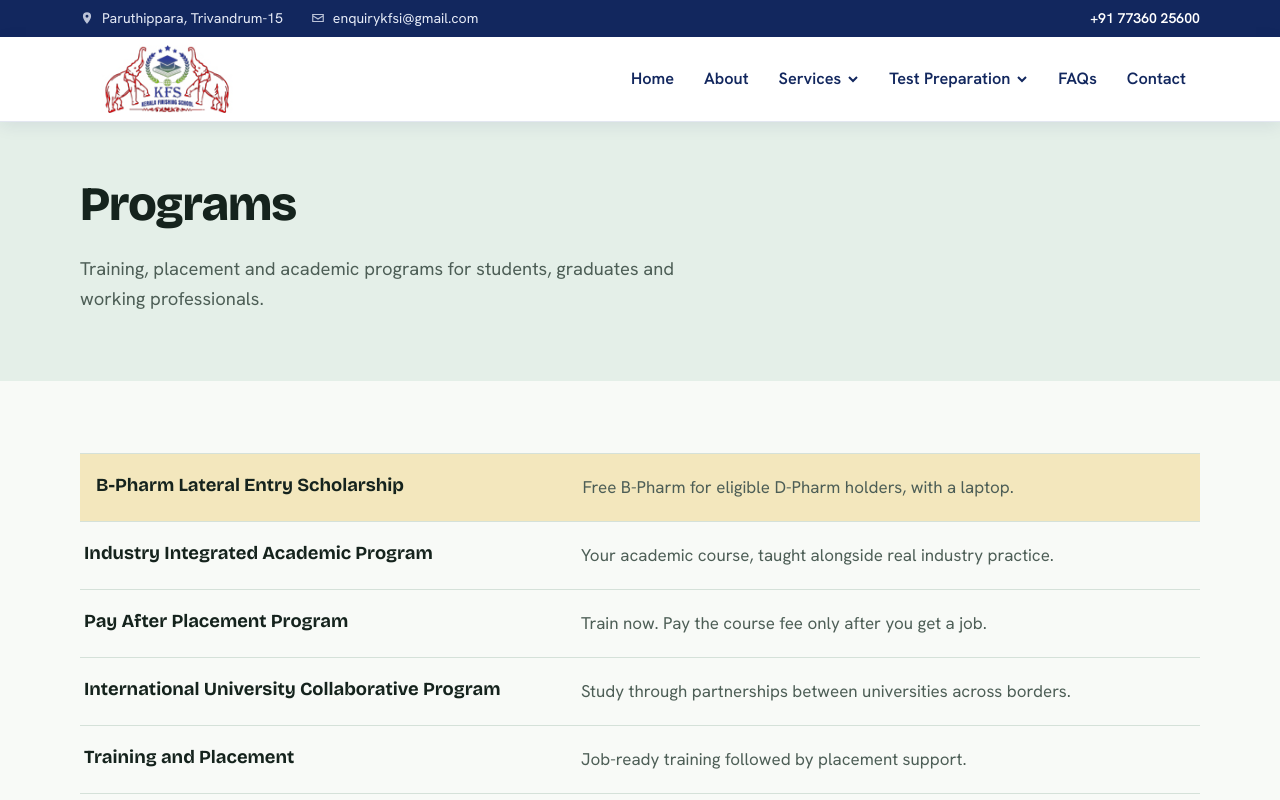
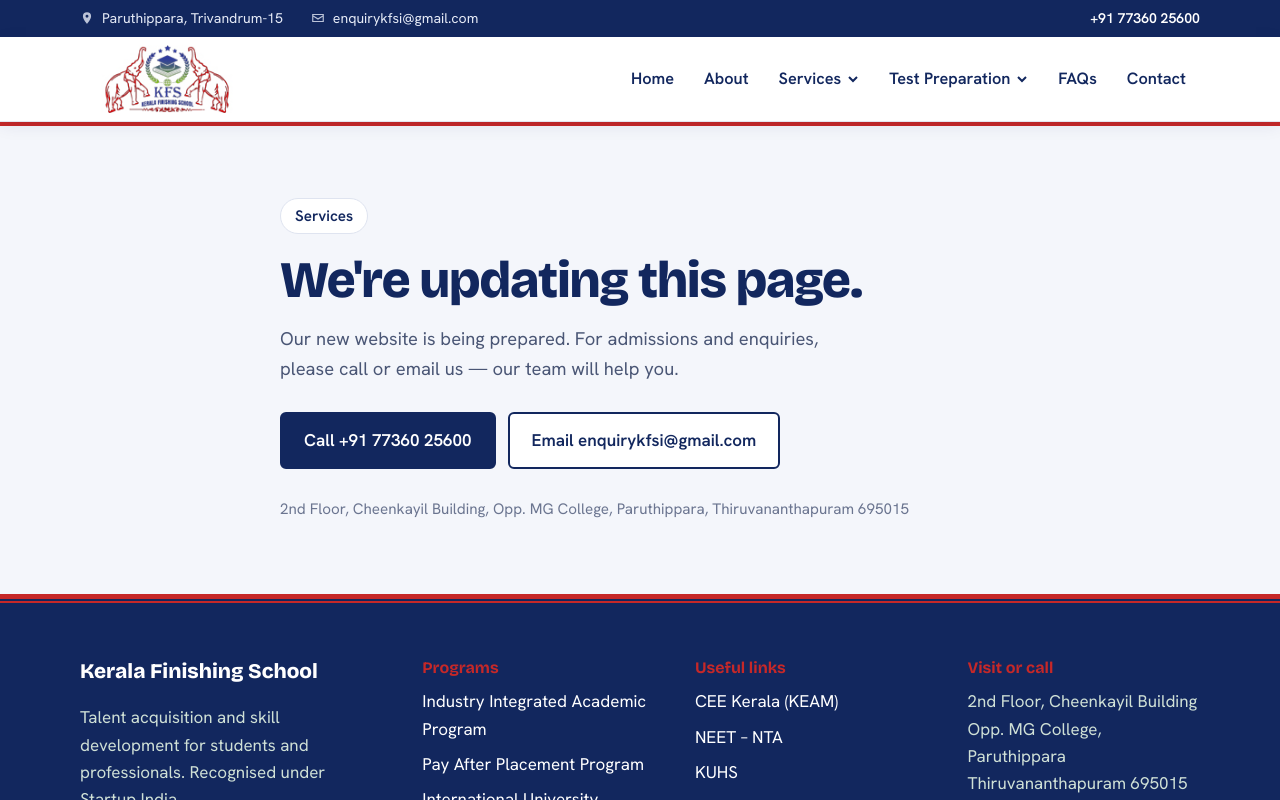
Before and after one commit to Dinoy77/kfs-website, a React (Vite) app: page /programs in a window 1280 px wide. Shown: the top 800 px of the page. Built offline with nearby package versions, Linux system fonts and the light colour scheme.

Commit message:
Show in-progress message on all pages

```diff
--- a/src/App.jsx
+++ b/src/App.jsx
@@ -1,28 +1,26 @@
 import { Routes, Route } from 'react-router-dom'
 import Layout from './components/Layout.jsx'
-import Home from './pages/Home.jsx'
-import About from './pages/About.jsx'
-import Programs from './pages/Programs.jsx'
-import ProgramDetail from './pages/ProgramDetail.jsx'
-import Scholarship from './pages/Scholarship.jsx'
-import TestPrep from './pages/TestPrep.jsx'
-import Faqs from './pages/Faqs.jsx'
-import Contact from './pages/Contact.jsx'
-import NotFound from './pages/NotFound.jsx'
+import InProgress from './pages/InProgress.jsx'
+
+// While content is being prepared, every page shows the "being updated" message.
+// The finished pages are still in src/pages/ — to switch a page back on, import it
+// and use it in place of <InProgress />, e.g.:
+//   import About from './pages/About.jsx'
+//   <Route path="about" element={<About />} />
 
 export default function App() {
   return (
     <Routes>
       <Route element={<Layout />}>
-        <Route index element={<Home />} />
-        <Route path="about" element={<About />} />
-        <Route path="programs" element={<Programs />} />
-        <Route path="programs/:slug" element={<ProgramDetail />} />
-        <Route path="scholarship" element={<Scholarship />} />
-        <Route path="test-prep" element={<TestPrep />} />
-        <Route path="faqs" element={<Faqs />} />
-        <Route path="contact" element={<Contact />} />
-        <Route path="*" element={<NotFound />} />
+        <Route index element={<InProgress />} />
+        <Route path="about" element={<InProgress />} />
+        <Route path="programs" element={<InProgress />} />
+        <Route path="programs/:slug" element={<InProgress />} />
+        <Route path="scholarship" element={<InProgress />} />
+        <Route path="test-prep" element={<InProgress />} />
+        <Route path="faqs" element={<InProgress />} />
+        <Route path="contact" element={<InProgress />} />
+        <Route path="*" element={<InProgress />} />
       </Route>
     </Routes>
   )
--- a/src/index.css
+++ b/src/index.css
@@ -2,10 +2,10 @@
    Backwater green as the base, kasavu gold (from the Kerala saree border)
    as the one signature accent: a double gold stripe edges header and footer. */
 :root {
-  --green-900: #0e4a38;
-  --green-700: #17664e;
+  --green-900: #12275e;
+  --green-700: #1d3a85;
   --green-100: #e4efe8;
-  --gold: #c9a227;
+  --gold: #c62828;
   --gold-soft: #f3e7bd;
   --paper: #f8faf7;
   --ink: #15231d;
--- /dev/null
+++ b/src/pages/InProgress.css
@@ -0,0 +1,36 @@
+/* "Being updated" page — same navy + red as the navbar */
+.ip {
+  --ip-navy: #12275e;
+  --ip-red: #c62828;
+  background: #f4f6fb;
+  border-top: 4px solid var(--ip-red);
+  min-height: calc(100vh - 360px);
+  display: flex;
+  align-items: center;
+  padding: 72px 0;
+}
+.ip-inner { max-width: 760px; }
+.ip-page {
+  display: inline-block; margin: 0 0 18px; padding: 5px 14px; border-radius: 999px;
+  background: #fff; border: 1px solid #dfe4f0; color: var(--ip-navy); font-weight: 600; font-size: .95rem;
+}
+.ip-title {
+  color: var(--ip-navy); font-size: clamp(2rem, 5vw, 3.2rem); font-weight: 800;
+  letter-spacing: -0.02em; margin-bottom: 16px;
+}
+.ip-text { color: #4a5675; font-size: 1.15rem; max-width: 56ch; margin-bottom: 28px; }
+.ip-actions { display: flex; flex-wrap: wrap; gap: 12px; margin-bottom: 28px; }
+.ip-btn {
+  display: inline-flex; align-items: center; padding: 13px 22px; border-radius: 6px;
+  font-weight: 600; text-decoration: none; border: 2px solid var(--ip-navy);
+}
+.ip-btn-primary { background: var(--ip-navy); color: #fff; }
+.ip-btn-primary:hover { background: var(--ip-red); border-color: var(--ip-red); color: #fff; }
+.ip-btn-outline { color: var(--ip-navy); background: #fff; }
+.ip-btn-outline:hover { border-color: var(--ip-red); color: var(--ip-red); }
+.ip-address { color: #6b7590; font-size: .95rem; margin: 0; }
+
+@media (max-width: 640px) {
+  .ip { padding: 48px 0; }
+  .ip-btn { width: 100%; justify-content: center; }
+}
--- /dev/null
+++ b/src/pages/InProgress.jsx
@@ -0,0 +1,56 @@
+import { useEffect } from 'react'
+import { useLocation } from 'react-router-dom'
+import { site } from '../data/site.js'
+import { programs } from '../data/programs.js'
+import './InProgress.css'
+
+// Shown on every page while the content is being prepared.
+// Page names come from the URL so the visitor knows where they are.
+const pageNames = {
+  '/': 'Home',
+  '/about': 'About',
+  '/scholarship': 'Students Scholarship Program',
+  '/test-prep': 'Test Preparation',
+  '/faqs': 'FAQs',
+  '/contact': 'Contact',
+  '/programs': 'Services',
+}
+
+function getPageName(pathname) {
+  if (pageNames[pathname]) return pageNames[pathname]
+  const program = programs.find((p) => `/programs/${p.slug}` === pathname)
+  return program ? program.title : 'This page'
+}
+
+export default function InProgress() {
+  const { pathname, hash } = useLocation()
+  const name = hash === '#keam' ? 'KEAM' : hash === '#neet' ? 'NEET' : getPageName(pathname)
+
+  useEffect(() => {
+    document.title = `${name} | ${site.name}`
+  }, [name])
+
+  return (
+    <section className="ip">
+      <div className="wrap ip-inner">
+        <p className="ip-page">{name}</p>
+        <h1 className="ip-title">We're updating this page.</h1>
+        <p className="ip-text">
+          Our new website is being prepared. For admissions and enquiries, please call or email
+          us — our team will help you.
+        </p>
+        <div className="ip-actions">
+          <a className="ip-btn ip-btn-primary" href={`tel:${site.mobile.tel}`}>
+            Call {site.mobile.display}
+          </a>
+          <a className="ip-btn ip-btn-outline" href={`mailto:${site.email}`}>
+            Email {site.email}
+          </a>
+        </div>
+        <p className="ip-address">
+          {site.address.line1}, {site.address.line2}, {site.address.city}
+        </p>
+      </div>
+    </section>
+  )
+}
```
